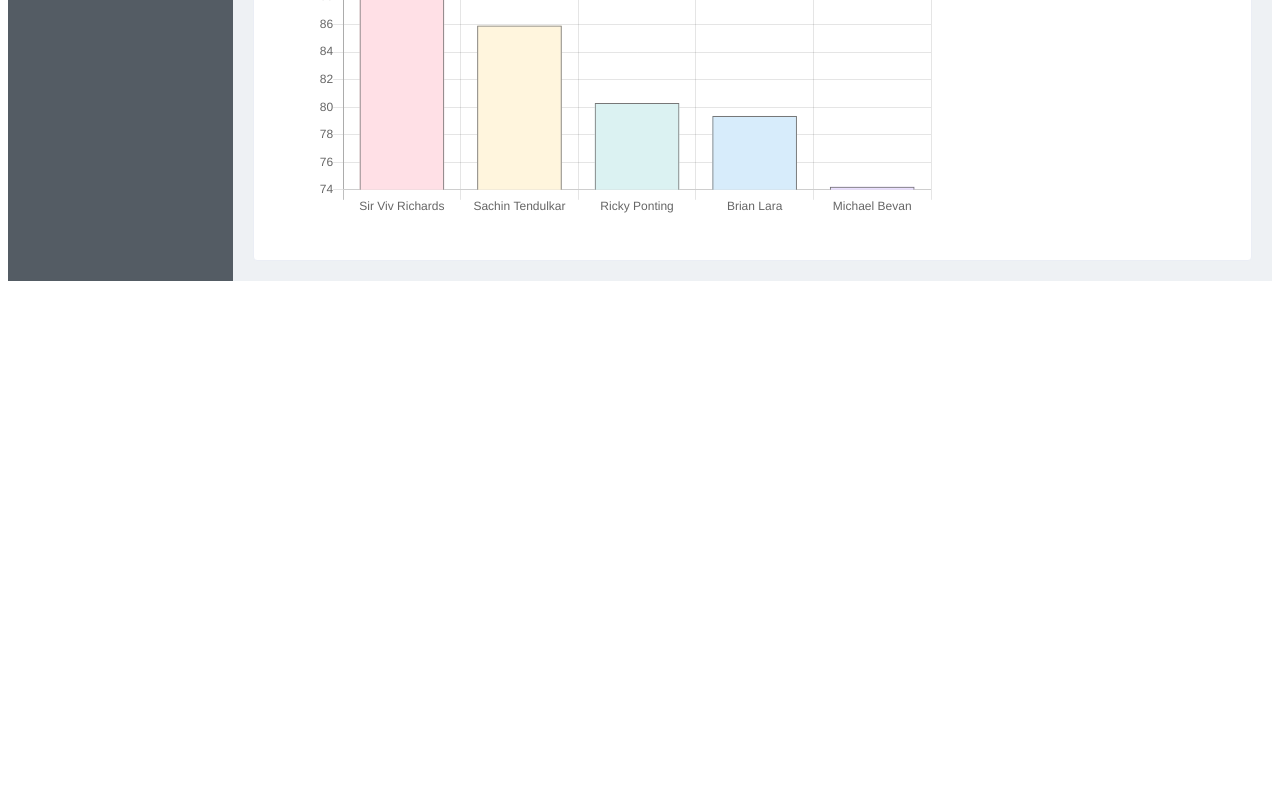
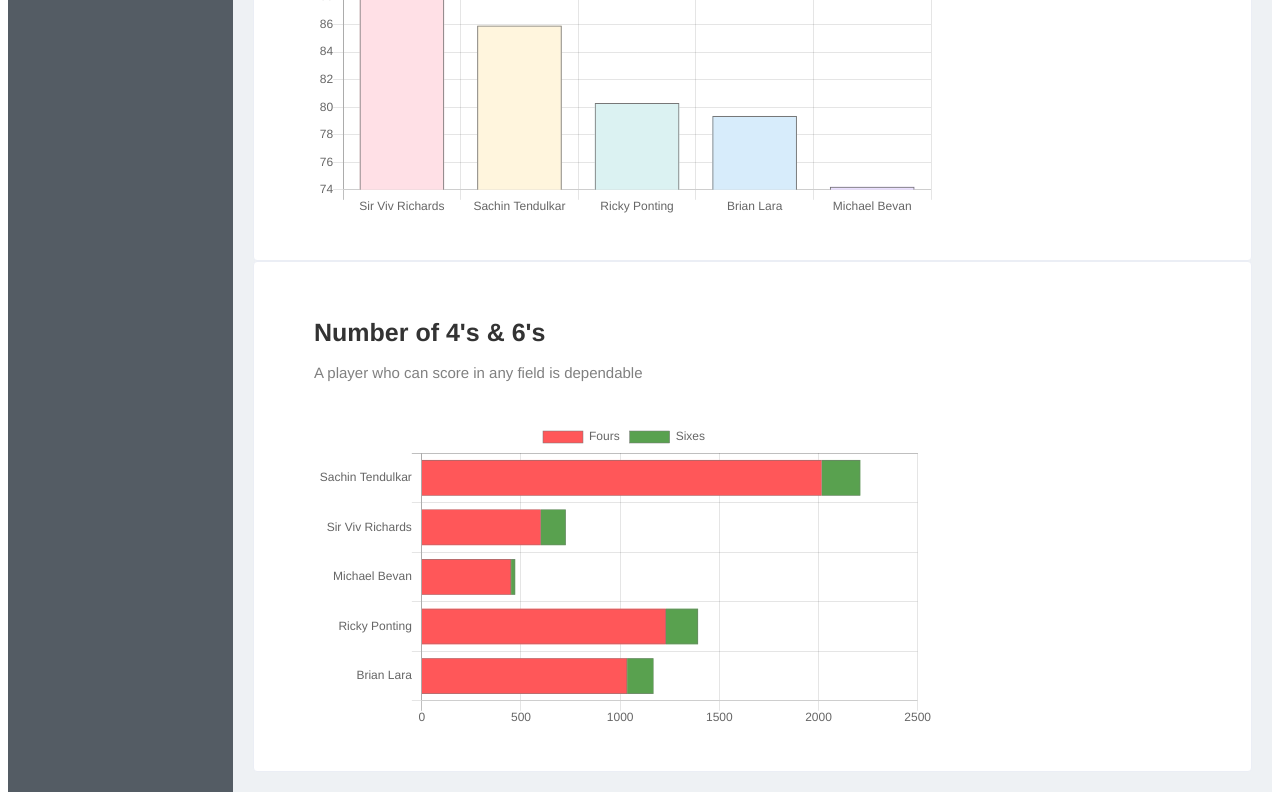
Before and after one commit to tapthoughts/worlds-greatest-cricketer, a Vue app: page /battingODI in a window 1280 px wide. Shown: the part 2425-3225 px from the top of the page. Before the commit the page ends 2714 px from the top, so only its background shows below. Built offline with nearby package versions, Linux system fonts and the light colour scheme.

Commit message:
number of fours and sixes

```diff
--- a/src/views/BattingODI.vue
+++ b/src/views/BattingODI.vue
@@ -52,6 +52,17 @@
             chartType="bar"
             :chartData="StrikeRateData.data"
             :chartOptions="StrikeRateData.options"
+            :parentStyle="chartContainerStyle"
+            />
+        </div>
+
+        <div class="card">
+            <Chart
+            titleText="Number of 4's & 6's"
+            subTitleText="A player who can score in any field is dependable"
+            chartType="horizontalBar"
+            :chartData="BoundariesData.data"
+            :chartOptions="BoundariesData.options"
             :parentStyle="chartContainerStyle"
             />
         </div>
@@ -142,6 +153,23 @@ export default {
       StrikeRateData: {
         options: {
           responsive: true
+        },
+        data: {
+          labels: [],
+          datasets: []
+        }
+      },
+      BoundariesData: {
+        options: {
+          responsive: true,
+          scales: {
+            xAxes: [{
+                stacked: true
+            }],
+            yAxes: [{
+                stacked: true
+            }]
+         }
         },
         data: {
           labels: [],
@@ -297,6 +325,34 @@ export default {
       }]
     };
 
+    const boundariesData = [];
+    Object.values(location_bat_odi).forEach(player => {
+      boundariesData.push({
+        name: player.player_name,
+        fours: player.details.total.fours,
+        sixes: player.details.total.sixes
+      });
+    });
+    this.BoundariesData.data = {
+      labels: boundariesData.map(t => t.name),
+      datasets: [
+        {
+          label: 'Fours',
+          data: boundariesData.map(t => t.fours),
+          backgroundColor: 'rgb(255, 87, 89)',
+          borderWidth: 0.5,
+          borderColor: '#777'
+        },
+        {
+          label: 'Sixes',
+          data: boundariesData.map(t => t.sixes),
+          backgroundColor: 'rgb(89, 161, 79)',
+          borderWidth: 0.5,
+          borderColor: '#777'
+        }
+      ]
+    };
+
   }
 };
 </script>
```
